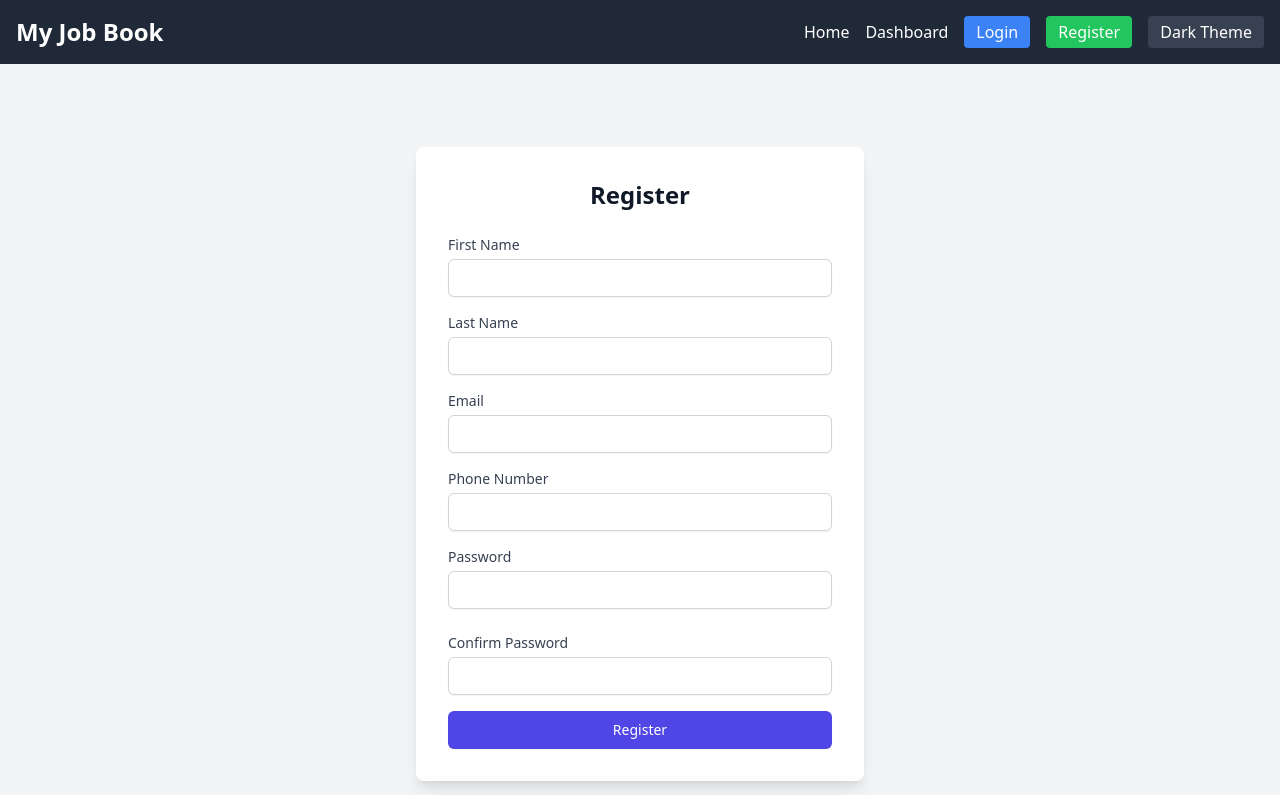
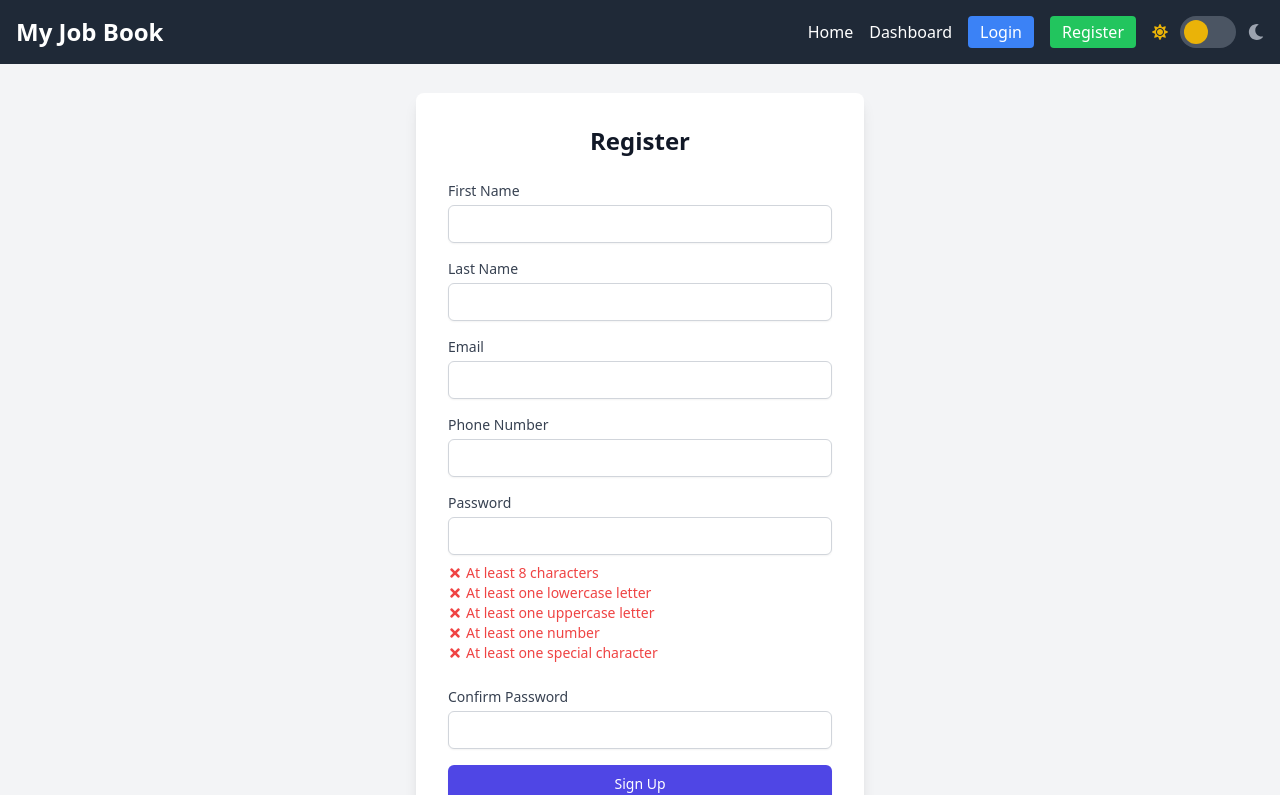
Before and after one commit to ChrisBradford2/my-job-book, a Next.js app: page /register in a window 1280 px wide. Shown: the top 795 px of the page. Built offline with nearby package versions, Linux system fonts and the light colour scheme.

Commit message:
Add icons and toasts

```diff
--- a/package.json
+++ b/package.json
@@ -18,7 +18,9 @@
     "next": "14.2.3",
     "react": "^18",
     "react-dom": "^18",
+    "react-icons": "^5.2.1",
     "react-modal": "^3.16.1",
+    "react-toastify": "^10.0.5",
     "twilio": "^5.1.1"
   },
   "devDependencies": {
--- a/pages/_app.tsx
+++ b/pages/_app.tsx
@@ -4,6 +4,8 @@ import type { AppProps } from "next/app";
 import Modal from "react-modal";
 import Header from "./components/Header";
 import Footer from "./components/Footer";
+import { ToastContainer } from 'react-toastify';
+import 'react-toastify/dist/ReactToastify.css';
 
 Modal.setAppElement("#__next");
 
@@ -13,6 +15,18 @@ export default function App({ Component, pageProps }: AppProps) {
       <Header />
       <Component {...pageProps} />
       <Footer />
+      <ToastContainer
+        position="top-right"
+        autoClose={5000}
+        hideProgressBar={false}
+        newestOnTop={false}
+        closeOnClick
+        rtl={false}
+        pauseOnFocusLoss
+        draggable
+        pauseOnHover
+        theme="colored"
+      />
     </AuthProvider>
   )
 }
--- a/pages/components/Header.tsx
+++ b/pages/components/Header.tsx
@@ -3,6 +3,7 @@ import Link from 'next/link';
 import { useAuth } from '@/context/authContext';
 import Cookies from 'js-cookie';
 import router from 'next/router';
+import { FaSun, FaMoon } from 'react-icons/fa';
 
 const Header = () => {
   const { userIsLogged, setUserIsLogged } = useAuth();
@@ -56,9 +57,19 @@ const Header = () => {
               </Link>
             </>
           )}
-          <button onClick={toggleTheme} className="bg-gray-700 px-3 py-1 rounded hover:bg-gray-600">
-            {isDarkTheme ? 'Light Theme' : 'Dark Theme'}
-          </button>
+          <label className="flex items-center cursor-pointer">
+            <FaSun className="text-yellow-500 mr-3" />
+            <input type="checkbox" className="sr-only" checked={isDarkTheme} onChange={toggleTheme} />
+            <div className="relative">
+              <div className="block bg-gray-600 w-14 h-8 rounded-full"></div>
+              <div
+                className={`dot absolute left-1 top-1 w-6 h-6 rounded-full transition ${
+                  isDarkTheme ? 'transform translate-x-full bg-gray-300' : 'bg-yellow-500'
+                }`}
+              ></div>
+            </div>
+            <FaMoon className="text-gray-400 ml-3" />
+          </label>
         </nav>
       </div>
     </header>
--- a/pages/login.tsx
+++ b/pages/login.tsx
@@ -2,16 +2,19 @@
 import { useState } from 'react';
 import { useRouter } from 'next/router';
 import { useAuth } from '@/context/authContext';
+import { toast } from 'react-toastify';
+import { FaSpinner } from 'react-icons/fa';
 
 const Login = () => {
   const router = useRouter();
   const { setUserIsLogged } = useAuth();
   const [email, setEmail] = useState('');
   const [password, setPassword] = useState('');
-  const [error, setError] = useState('');
+  const [loading, setLoading] = useState(false);
 
   const handleSubmit = async (e: React.FormEvent) => {
     e.preventDefault();
+    setLoading(true);
 
     const res = await fetch('/api/login', {
       method: 'POST',
@@ -24,10 +27,12 @@ const Login = () => {
 
     if (res.ok) {
       setUserIsLogged(true);
+      setLoading(false);
       router.push('/dashboard');
     } else {
       const error = await res.json();
-      setError(error.message);
+      setLoading(false);
+      toast.error(error.message);
     }
   };
 
@@ -60,16 +65,11 @@ const Login = () => {
           </div>
           <button
             type="submit"
-            className="w-full py-2 px-4 border border-transparent rounded-md shadow-sm text-sm font-medium text-white bg-indigo-600 hover:bg-indigo-700 focus:outline-none focus:ring-2 focus:ring-offset-2 focus:ring-indigo-500"
+            className={`w-full py-2 px-4 border border-transparent rounded-md shadow-sm text-sm font-medium text-white bg-indigo-600 hover:bg-indigo-700 focus:outline-none focus:ring-2 focus:ring-offset-2 focus:ring-indigo-500 ${loading ? 'bg-gray-500 cursor-not-allowed' : ''}`}
           >
-            Sign In
+            {loading ? <FaSpinner className="animate-spin inline-block" /> : 'Login'}
           </button>
         </form>
-        {error && (
-          <div className="text-red-500 text-sm mt-4">
-            {error}
-          </div>
-        )}
       </div>
     </div>
   );
--- a/pages/register.tsx
+++ b/pages/register.tsx
@@ -1,6 +1,9 @@
 // pages/register.tsx
 import { useState } from 'react';
 import { useRouter } from 'next/router';
+import  { FaSpinner, FaCheck } from 'react-icons/fa6';
+import { FaTimes } from 'react-icons/fa';
+import { toast } from 'react-toastify';
 
 const Register = () => {
   const router = useRouter();
@@ -10,33 +13,56 @@ const Register = () => {
   const [phoneNumber, setPhoneNumber] = useState('');
   const [password, setPassword] = useState('');
   const [confirmPassword, setConfirmPassword] = useState('');
-  const [error, setError] = useState('');
+  const [loading, setLoading] = useState(false); // État de chargement
+
+  const [isMinLength, setIsMinLength] = useState(false);
+  const [hasLowerCase, setHasLowerCase] = useState(false);
+  const [hasUpperCase, setHasUpperCase] = useState(false);
+  const [hasNumber, setHasNumber] = useState(false);
+  const [hasSpecialChar, setHasSpecialChar] = useState(false);
+
+  const handlePasswordChange = (e: React.ChangeEvent<HTMLInputElement>) => {
+    const value = e.target.value;
+    setPassword(value);
+
+    setIsMinLength(value.length >= 8);
+    setHasLowerCase(/[a-z]/.test(value));
+    setHasUpperCase(/[A-Z]/.test(value));
+    setHasNumber(/\d/.test(value));
+    setHasSpecialChar(/[^a-zA-Z0-9]/.test(value));
+  };
 
   const handleSubmit = async (e: React.FormEvent) => {
     e.preventDefault();
+    setLoading(true); // Début du chargement
 
     if (!firstName || !lastName || !email || !phoneNumber || !password) {
-      setError('All fields are required');
+      toast.error('All fields are required');
+      setLoading(false); // Fin du chargement
       return;
     }
 
     const emailRegex = /^[^\s@]+@[^\s@]+\.[^\s@]+$/;
     if (!emailRegex.test(email)) {
-      setError('Invalid email address');
+      toast.error('Invalid email address');
+      setLoading(false); // Fin du chargement
       return;
     }
 
     const phoneRegex = /^\+[1-9]\d{1,14}$/;
     if (!phoneRegex.test(phoneNumber)) {
-      setError('Invalid phone number, must begin with a \'+\' sign followed by the country code and the phone number');
+      toast.error('Invalid phone number');
+      setLoading(false); // Fin du chargement
       return;
     }
 
     if (password !== confirmPassword) {
-      setError('Passwords do not match');
+      toast.error('Passwords do not match');
+      setLoading(false); // Fin du chargement
       return;
     }
 
+    try {
       const res = await fetch('/api/register', {
         method: 'POST',
         headers: {
@@ -57,7 +83,12 @@ const Register = () => {
         router.push('/login');
       } else {
         const error = await res.json();
-      setError(error.message);
+        toast.error(error.message);
+      }
+    } catch (error) {
+      toast.error('An unexpected error occurred');
+    } finally {
+      setLoading(false); // Fin du chargement
     }
   };
 
@@ -116,10 +147,32 @@ const Register = () => {
               type="password"
               id="password"
               value={password}
-              onChange={(e) => setPassword(e.target.value)}
+              onChange={handlePasswordChange}
               className="mt-1 block w-full px-3 py-2 border border-gray-300 rounded-md shadow-sm focus:outline-none focus:ring-indigo-500 focus:border-indigo-500 bg-white text-gray-700 sm:text-sm"
               required
             />
+            <ul className="mt-2 text-sm text-gray-600">
+              <li className={`flex items-center ${isMinLength ? 'text-green-500' : 'text-red-500'}`}>
+                {isMinLength ? <FaCheck className="mr-1" /> : <FaTimes className="mr-1" />}
+                At least 8 characters
+              </li>
+              <li className={`flex items-center ${hasLowerCase ? 'text-green-500' : 'text-red-500'}`}>
+                {hasLowerCase ? <FaCheck className="mr-1" /> : <FaTimes className="mr-1" />}
+                At least one lowercase letter
+              </li>
+              <li className={`flex items-center ${hasUpperCase ? 'text-green-500' : 'text-red-500'}`}>
+                {hasUpperCase ? <FaCheck className="mr-1" /> : <FaTimes className="mr-1" />}
+                At least one uppercase letter
+              </li>
+              <li className={`flex items-center ${hasNumber ? 'text-green-500' : 'text-red-500'}`}>
+                {hasNumber ? <FaCheck className="mr-1" /> : <FaTimes className="mr-1" />}
+                At least one number
+              </li>
+              <li className={`flex items-center ${hasSpecialChar ? 'text-green-500' : 'text-red-500'}`}>
+                {hasSpecialChar ? <FaCheck className="mr-1" /> : <FaTimes className="mr-1" />}
+                At least one special character
+              </li>
+            </ul>
           </div>
           <div className="mb-4">
             <label htmlFor="confirm_password" className="block text-sm font-medium text-gray-700">Confirm Password</label>
@@ -134,16 +187,14 @@ const Register = () => {
           </div>
           <button
             type="submit"
-            className="w-full py-2 px-4 border border-transparent rounded-md shadow-sm text-sm font-medium text-white bg-indigo-600 hover:bg-indigo-700 focus:outline-none focus:ring-2 focus:ring-offset-2 focus:ring-indigo-500"
+            className={`w-full py-2 px-4 border border-transparent rounded-md shadow-sm text-sm font-medium text-white focus:outline-none focus:ring-2 focus:ring-offset-2 focus:ring-indigo-500 ${
+              loading ? 'bg-gray-500 cursor-not-allowed' : 'bg-indigo-600 hover:bg-indigo-700'
+            }`}
+            disabled={loading}
           >
-            Register
+            {loading ? <FaSpinner className="animate-spin inline-block" /> : 'Sign Up'}
           </button>
         </form>
-        {error && (
-          <div className="text-red-500 text-sm mt-4">
-            {error}
-          </div>
-        )}
       </div>
     </div>
   );
```
Also changed, not shown: pages/dashboard/index.tsx (+11 -15 lines), 1 other file (tests, documents, lock files or other folders). Lines whose indentation alone changed are shown as unchanged.
